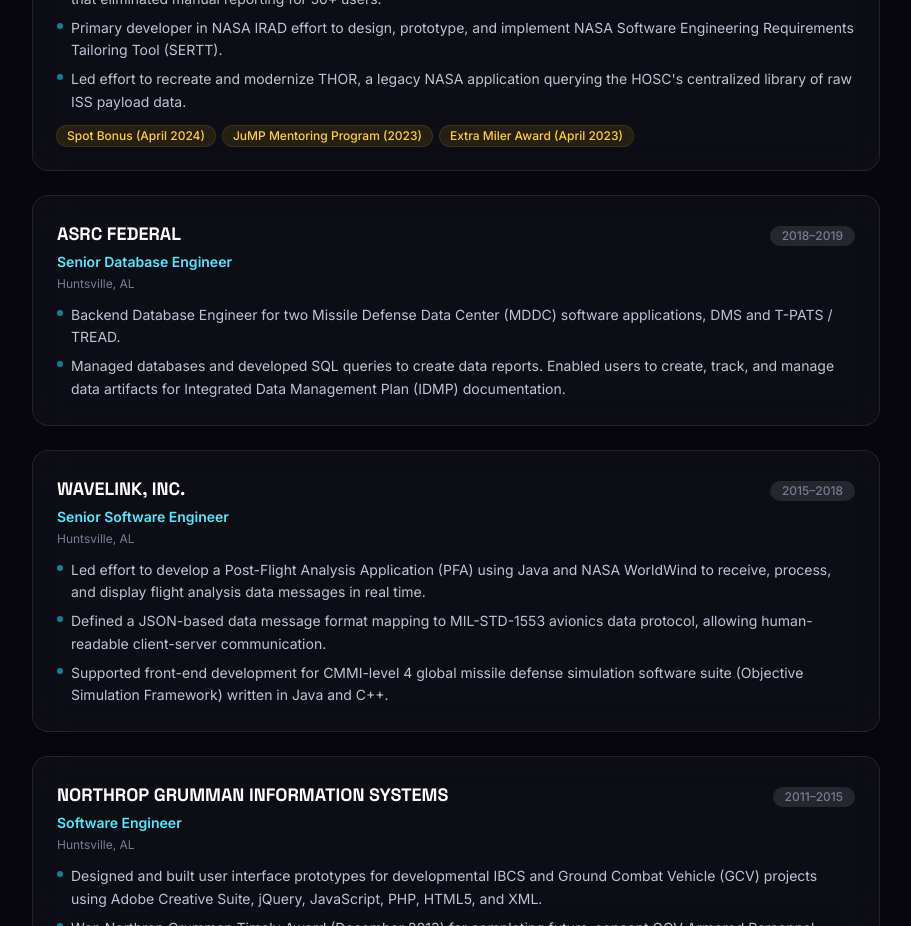
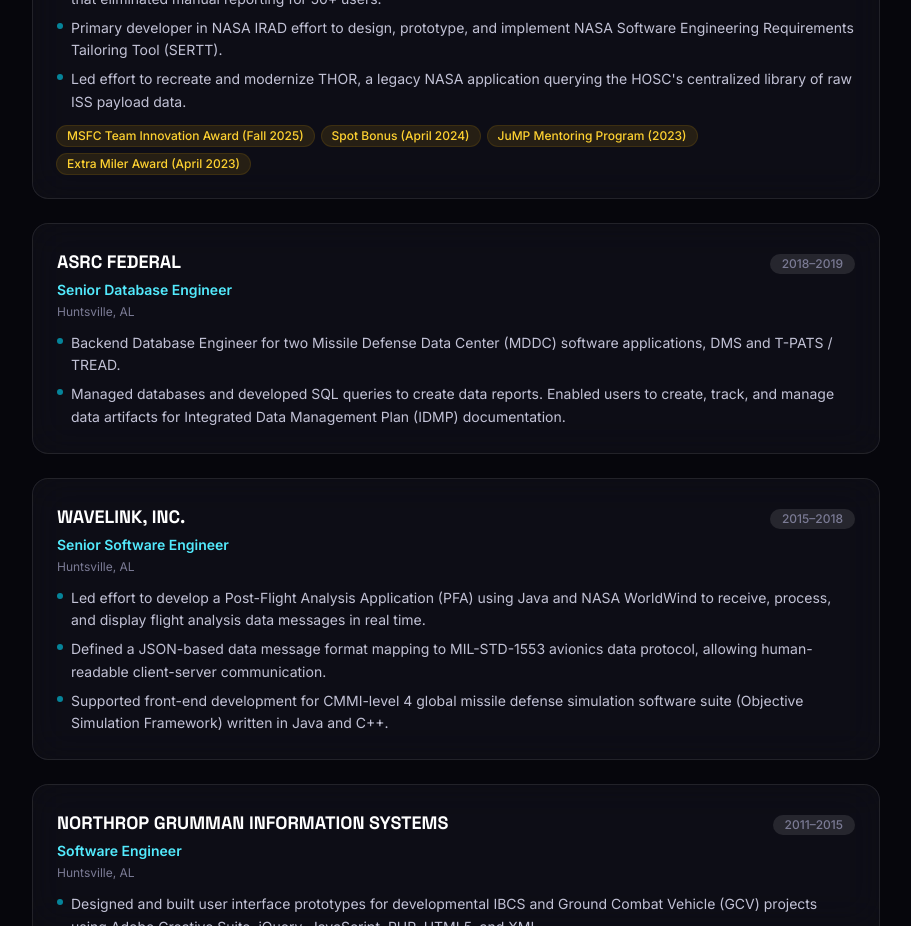
Before and after one commit to rsegrest/ricksegrest.com, a React (Vite) app: page /resume in a window 1280 px wide. Shown: the part 1620-2546 px from the top of the page, without its empty margins (184-1095 px from the left). Built offline with nearby package versions, Linux system fonts and the light colour scheme; the HTML template or start-up script is replaced by a standard one.

Commit message:
Add MSFC Team Innovation Award badge to Amentum section

```diff
--- a/src/pages/ResumePage.tsx
+++ b/src/pages/ResumePage.tsx
@@ -19,7 +19,7 @@
       "Primary developer in NASA IRAD effort to design, prototype, and implement NASA Software Engineering Requirements Tailoring Tool (SERTT).",
       "Led effort to recreate and modernize THOR, a legacy NASA application querying the HOSC's centralized library of raw ISS payload data.",
     ],
-    awards: ["Spot Bonus (April 2024)", "JuMP Mentoring Program (2023)", "Extra Miler Award (April 2023)"],
+    awards: ["MSFC Team Innovation Award (Fall 2025)", "Spot Bonus (April 2024)", "JuMP Mentoring Program (2023)", "Extra Miler Award (April 2023)"],
   },
   {
     company: "ASRC FEDERAL",
```
